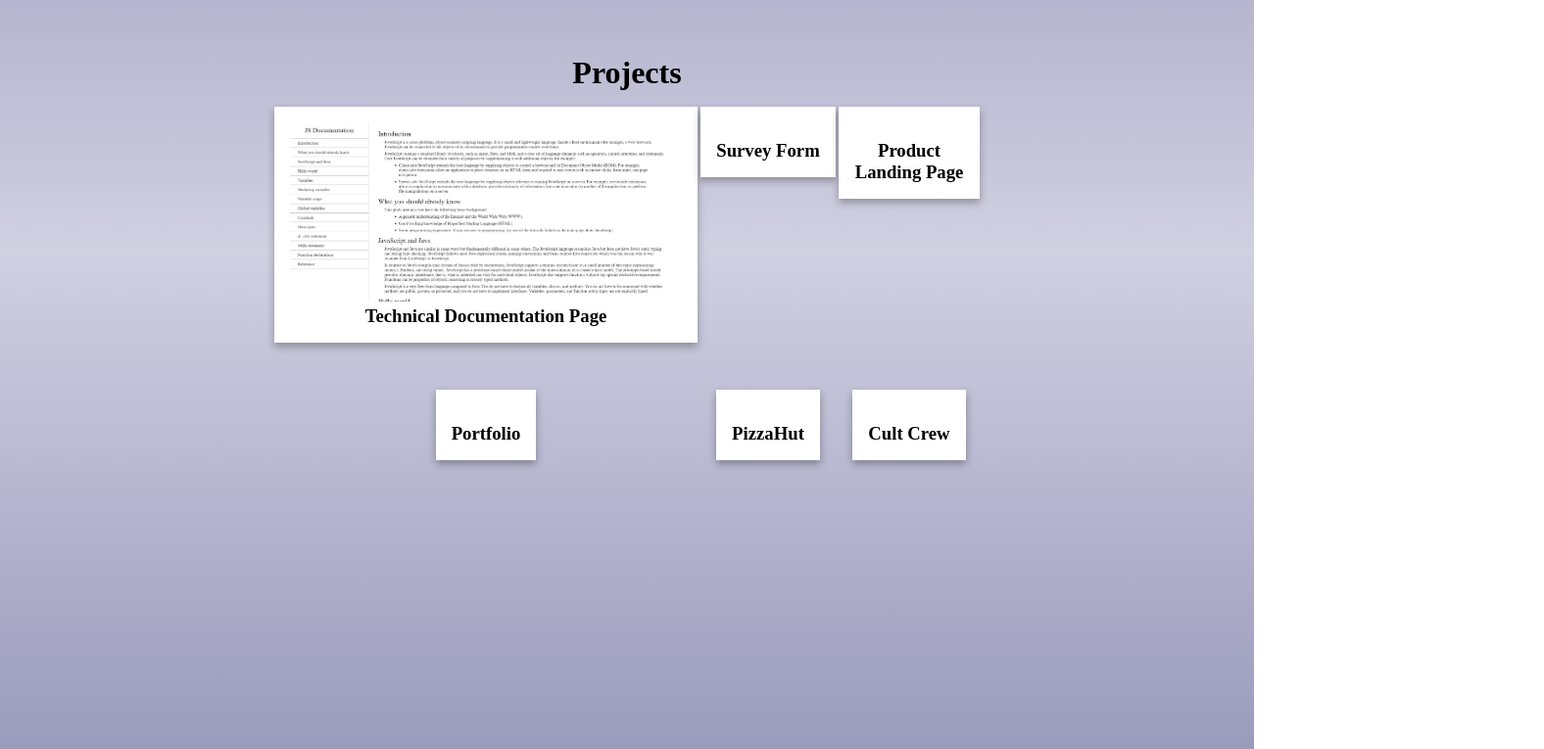
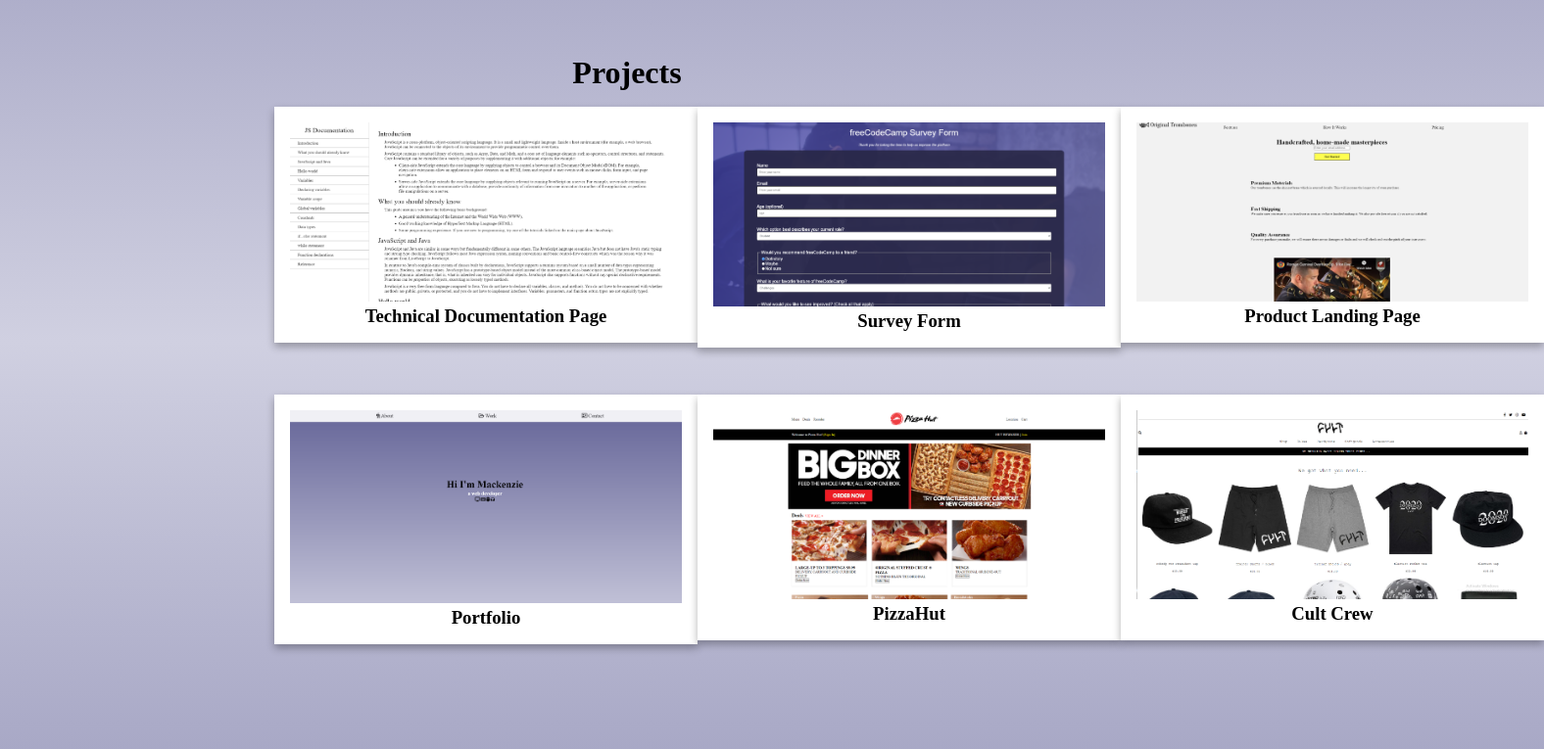
Before and after one commit to mackenzieweaver/Portfolio, a plain HTML site: page index.html in a window 1280 px wide. Shown: the part 760-1525 px from the top of the page at 98% size, 1576 px wide, since content can reach past the window. Drawn offline with nearby package versions, Linux system fonts and the light colour scheme; files that its build step writes are made by us from their sources; the site is published under a folder, as on GitHub Pages, so addresses that start at the root find nothing.

Commit message:
Update index.html

```diff
--- a/index.html
+++ b/index.html
@@ -40,35 +40,35 @@
         <div id="survey_form" class="project-tile">
             <a class="project-link" href="https://codepen.io/mackenzieweaver/full/pogLqaZ" target="_blank"
                 rel="noopener noreferrer">
-                <img class="project-img" src="/surveyform.png" alt="">
+                <img class="project-img" src="surveyform.png" alt="">
                 <h3 class="project-name">Survey Form</h3>
             </a>
         </div>
         <div id="product_landing_page" class="project-tile">
             <a class="project-link" href="https://codepen.io/mackenzieweaver/full/eYJrGjN" target="_blank"
                 rel="noopener noreferrer">
-                <img class="project-img" src="/product landing page.png" alt="">
+                <img class="project-img" src="product landing page.png" alt="">
                 <h3 class="project-name">Product Landing Page</h3>
             </a>
         </div>
         <div id="portfolio" class="project-tile">
             <a class="project-link" href="https://codepen.io/mackenzieweaver/full/OJMwXBq" target="_blank"
                 rel="noopener noreferrer">
-                <img class="project-img" src="/thiswebsite.png" alt="">
+                <img class="project-img" src="thiswebsite.png" alt="">
                 <h3 class="project-name">Portfolio</h3>
             </a>
         </div>
         <div id="pizzahut" class="project-tile">
             <a class="project-link" href="https://codepen.io/mackenzieweaver/pen/dyGjEyB" target="_blank"
                 rel="noopener noreferrer">
-                <img class="project-img" src="/pizzahut.png" alt="">
+                <img class="project-img" src="pizzahut.png" alt="">
                 <h3 class="project-name">PizzaHut</h3>
             </a>
         </div>
         <div id="cultcrew" class="project-tile">
             <a href="https://codepen.io/mackenzieweaver/pen/xxZQWjK" class="project-link" target="_blank"
                 rel="noopener noreferrer">
-                <img class="project-img" src="/cultcrew.png" alt="" >
+                <img class="project-img" src="cultcrew.png" alt="" >
                 <h3 class="project-name">Cult Crew</h3>
             </a>
         </div>
```
